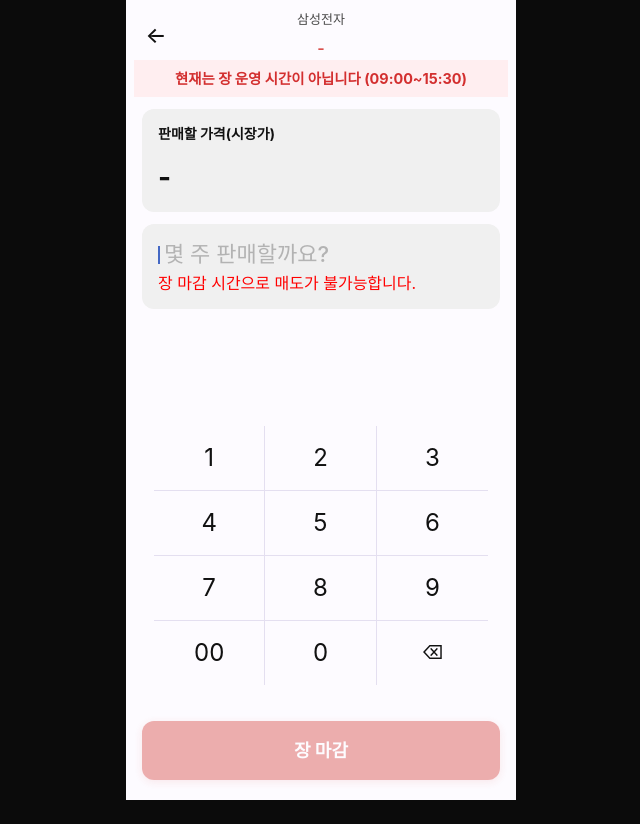
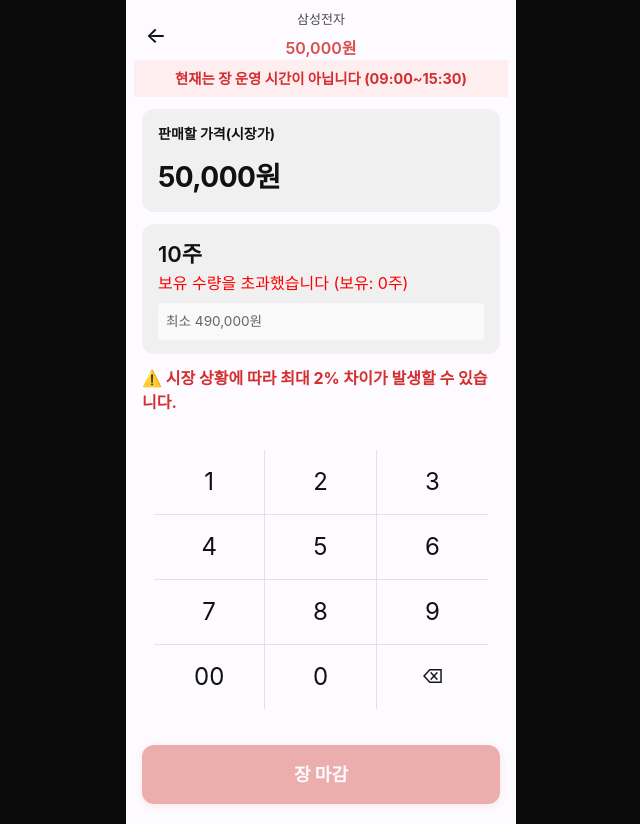
Before and after one commit to prgrms-be-devcourse/NBE9-11-2-Team02-FE, a Next.js app: page /trade_sell in a window 1280 px wide. Shown: the whole page, without its empty margins (319-959 px from the left). Before the commit the page ends 800 px from the top, so only its background shows below. Built offline with nearby package versions, Linux system fonts and the light colour scheme; no server answers; a web font is replaced by a local one.

Commit message:
feature: 최소 예상 가격 추가

```diff
--- a/src/app/trade_sell/TradeSellClient.tsx
+++ b/src/app/trade_sell/TradeSellClient.tsx
@@ -19,17 +19,20 @@
 export default function TradeSellClient() {
   const router = useRouter();
   const searchParams = useSearchParams();
+  const SLIPPAGE_RATE = 0.98;
 // URL 쿼리 파라미터에서 주식 정보를 가져오며, 없을 경우 기본값을 설정합니다.
   const stockCode = searchParams.get("stockCode") ?? "005930";
   const stockId = Number(searchParams.get("stockId") ?? "1");
   const stockName = searchParams.get("stockName") ?? "삼성전자";
 // 상태 관리: 서버 데이터(실시간 가격) 및 UI 인터랙션(입력, 토스트, 로딩)
-  const [currentPrice, setCurrentPrice] = useState<number | null>(null);
+  //const [currentPrice, setCurrentPrice] = useState<number | null>(null);
   const [changeSign, setChangeSign] = useState("");
   const [changeRate, setChangeRate] = useState("");
-  const [qtyDigits, setQtyDigits] = useState("");
+  //const [qtyDigits, setQtyDigits] = useState("");
   const [isBuying, setIsBuying] = useState(false);
   const [toast, setToast] = useState<string | null>(null);
+  const [currentPrice, setCurrentPrice] = useState<number | null>(50000); // 5만원으로 고정
+const [qtyDigits, setQtyDigits] = useState("10"); // 10주 입력으로 고정
 
   // [추가] 나의 보유 주식 수량을 저장할 상태
   const [myMaxQty, setMyMaxQty] = useState(0);
@@ -59,6 +62,10 @@
 
   // [추가] 보유 수량 초과 여부 계산
   const isExceeded = Number(qtyDigits) > myMaxQty;
+
+  // [추가] 수수료 계산 로직
+  const estimatedPrice = (currentPrice ?? 0) * SLIPPAGE_RATE;
+  const totalAmount = Number(qtyDigits) * estimatedPrice;
 
   const isButtonDisabled = currentPrice === null || qtyDigits === "" || isBuying||isExceeded|| !isMarketOpen;
 
@@ -246,7 +253,16 @@
             : `보유: ${myMaxQty.toLocaleString()}주 · ${qtyDigits && currentPrice !== null ? `총 ${formatKrw(Number(qtyDigits) * currentPrice)}` : "판매가능"}`
           }
         </p>
+        {/* [수정] "최소" 문구 적용 */}
+        {qtyDigits && currentPrice !== null && (
+          <div style={{ marginTop: '8px', fontSize: '0.85rem', color: '#666', padding: '8px', borderRadius: '4px', background: '#f9f9f9' }}>
+            <p>최소 {formatKrw(totalAmount)}</p>
+          </div>
+        )}
         </section>
+        <p style={{ fontWeight: 'bold', color: '#d32f2f' }}>
+              ⚠️ 시장 상황에 따라 최대 2% 차이가 발생할 수 있습니다.
+            </p>
         <div className={styles.keypadWrap}>
           <div className={styles.keypad} role="group" aria-label="숫자 키패드">
             {keys.map((row, ri) =>
--- a/src/app/trade_sell/trade-sell.module.css
+++ b/src/app/trade_sell/trade-sell.module.css
@@ -242,6 +242,17 @@
   font-weight: bold;
 }
 
+.feeNotice {
+  background-color: #f9f9f9;
+  padding: 10px;
+  border-radius: 8px;
+  border: 1px solid #eee;
+}
+
+.infoContainer {
+  margin-top: 10px;
+}
+
 @keyframes toastIn {
   from { opacity: 0; transform: translateX(-50%) translateY(0.5rem); }
   to   { opacity: 1; transform: translateX(-50%) translateY(0); }
```
